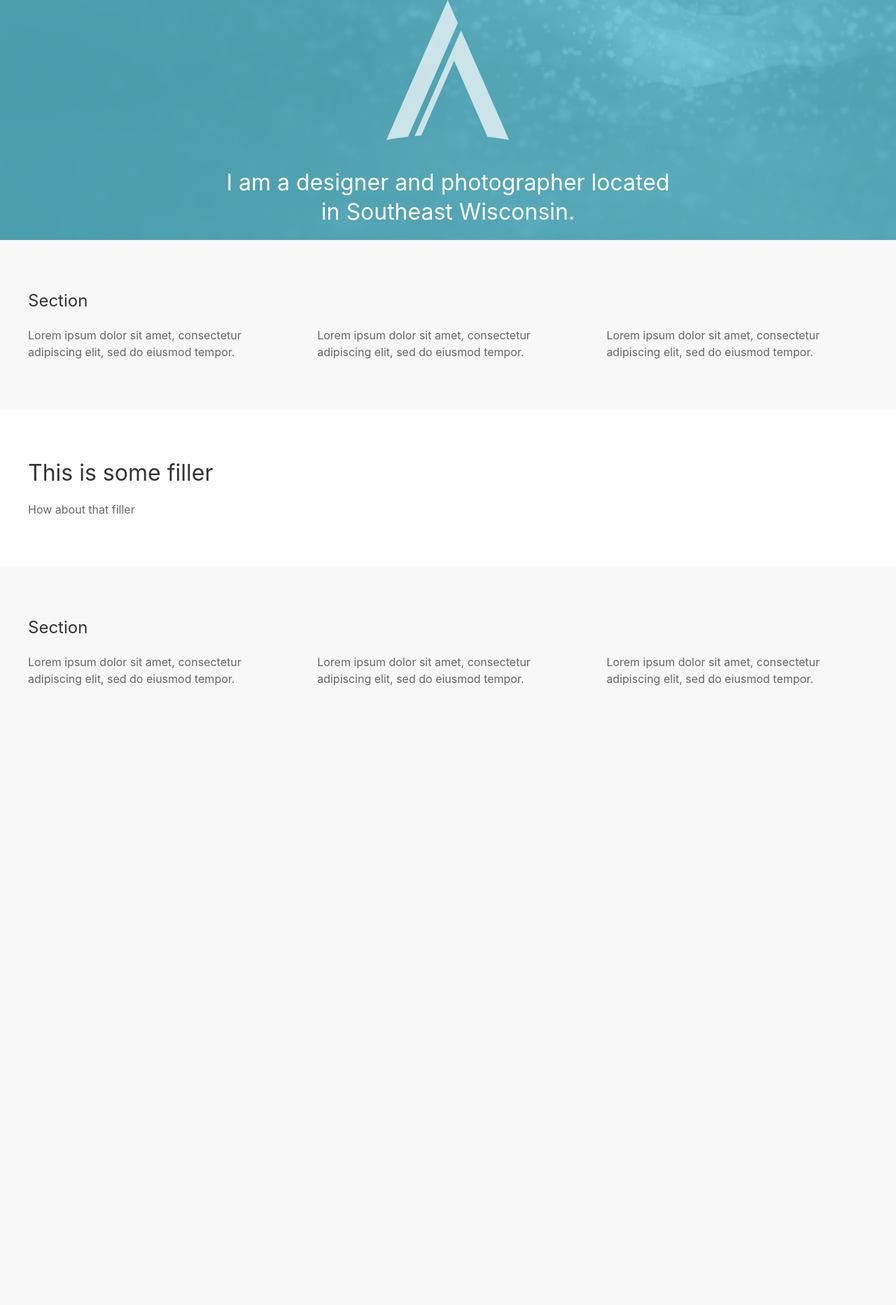
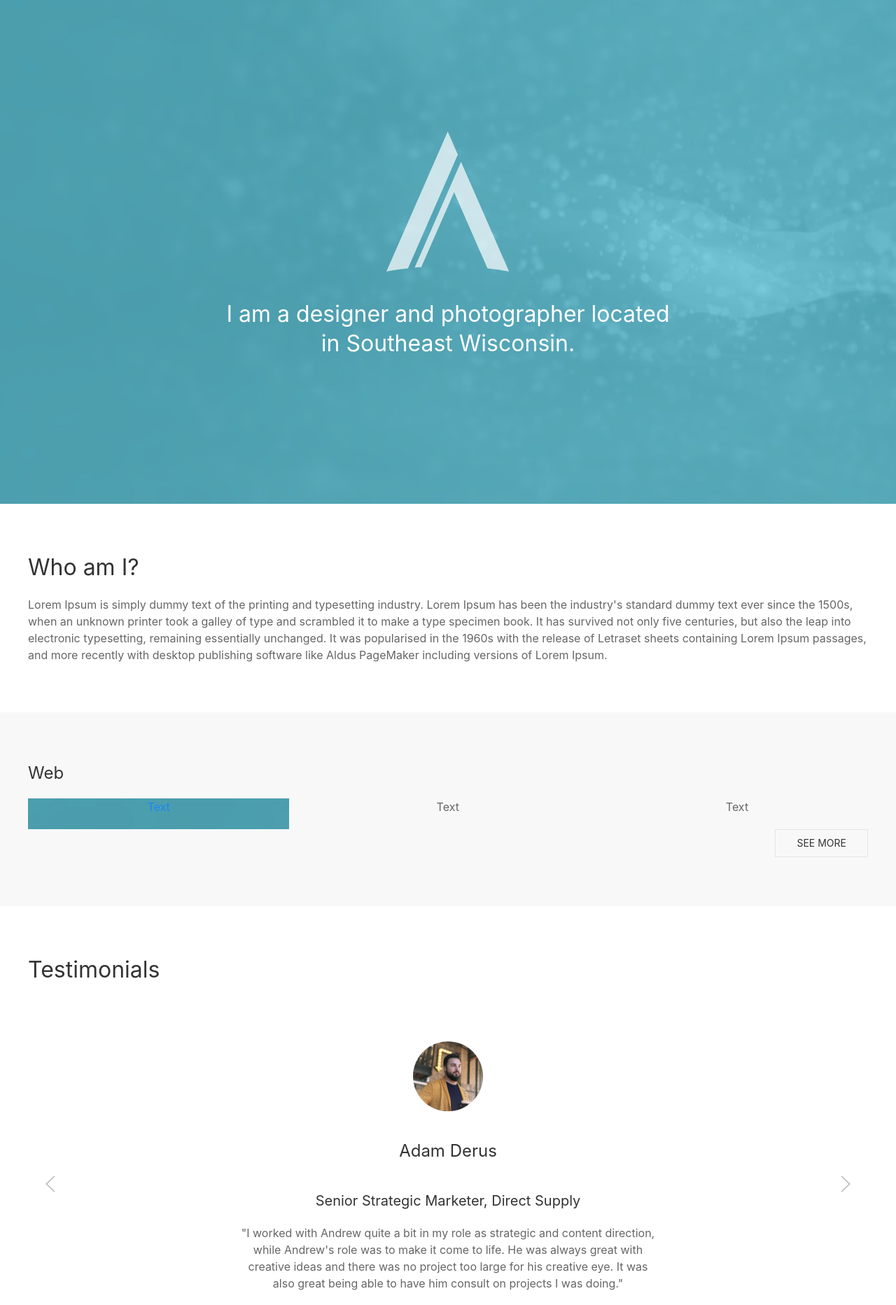
Before and after one commit to vonhaden/portfolio, a PHP site: page /index.html in a window 1280 px wide. Shown: the part 80-1945 px from the top of the page at 70% size. Before the commit the page ends 1060 px from the top, so only its background shows below. Run offline with PHP 8.4, Linux system fonts and the light colour scheme; some libraries are stand-ins or nearby versions.

Commit message:
Homepage HTML skeleton completed

```diff
--- a/css/styles.css
+++ b/css/styles.css
@@ -72,4 +72,11 @@
   background-image: url("../img/cover-bg.jpg");
 }
 
+.testimonials .testimonial-slide {
+  padding: 0 80px;
+}
+.testimonials .testimonial-slide .testimonial-slide-content {
+  width: auto;
+}
+
 /*# sourceMappingURL=styles.css.map */
--- a/index.html
+++ b/index.html
@@ -12,6 +12,9 @@
 
     <!-- Manifest -->
     <link rel="manifest" href="site.webmanifest">
+
+    <!-- Fonts -->
+    <link href="https://fonts.googleapis.com/css2?family=Fira+Sans:wght@300;400;500&family=Roboto:ital,wght@0,300;0,400;0,500;0,700;1,400&display=swap" rel="stylesheet">
 
     <!-- Stylesheets -->
     <link rel="stylesheet" href="https://cdn.jsdelivr.net/npm/uikit@3.3.2/dist/css/uikit.min.css" />
@@ -65,6 +68,7 @@
 
 <!-- BANNER -->
 <div class="banner uk-background-cover uk-light uk-flex"
+     uk-height-viewport="offset-top: true"
      uk-parallax="bgy: 250"
      style="background-image: url('img/cover-bg.jpg');"
 >
@@ -75,54 +79,137 @@
 </div>
 
 
-<!-- Placeholder Section -->
-<div class="uk-section uk-section-muted">
-    <div class="uk-container">
-        <h3>Section</h3>
-        <div class="uk-grid-match uk-child-width-1-3@m" uk-grid>
-            <div>
-                <p>Lorem ipsum dolor sit amet, consectetur adipiscing elit, sed do eiusmod tempor.</p>
-            </div>
-            <div>
-                <p>Lorem ipsum dolor sit amet, consectetur adipiscing elit, sed do eiusmod tempor.</p>
-            </div>
-            <div>
-                <p>Lorem ipsum dolor sit amet, consectetur adipiscing elit, sed do eiusmod tempor.</p>
-            </div>
-        </div>
-    </div>
-</div>
-
+<!-- Who am I -->
 <div class="uk-section">
     <div class="uk-container">
-        <h2>This is some filler</h2>
-        <p>How about that filler</p>
-    </div>
-</div>
-
-<div class="uk-section uk-section-muted">
-    <div class="uk-container">
-        <h3>Section</h3>
-        <div class="uk-grid-match uk-child-width-1-3@m" uk-grid>
-            <div>
-                <p>Lorem ipsum dolor sit amet, consectetur adipiscing elit, sed do eiusmod tempor.</p>
-            </div>
-            <div>
-                <p>Lorem ipsum dolor sit amet, consectetur adipiscing elit, sed do eiusmod tempor.</p>
-            </div>
-            <div>
-                <p>Lorem ipsum dolor sit amet, consectetur adipiscing elit, sed do eiusmod tempor.</p>
-            </div>
-        </div>
+        <h2>Who am I?</h2>
+        <p>Lorem Ipsum is simply dummy text of the printing and typesetting industry. Lorem Ipsum has been the industry's standard dummy text ever since the 1500s, when an unknown printer took a galley of type and scrambled it to make a type specimen book. It has survived not only five centuries, but also the leap into electronic typesetting, remaining essentially unchanged. It was popularised in the 1960s with the release of Letraset sheets containing Lorem Ipsum passages, and more recently with desktop publishing software like Aldus PageMaker including versions of Lorem Ipsum.</p>
     </div>
 </div>
 
 
+<!-- Web -->
+<div class="web-details uk-section uk-section-muted">
+    <div class="uk-container">
+        <h3>Web</h3>
+        <div class="links uk-grid-match uk-child-width-1-3@m uk-text-center" uk-grid>
+            <div class="column">
+                <a href="#">
+                    <div>
+                        <p>Text</p>
+                    </div>
+                </a>
+            </div>
+
+            <div class="column">
+                <div>
+                    <p>Text</p>
+                </div>
+            </div>
+
+            <div class="column">
+                <div>
+                    <p>Text</p>
+                </div>
+            </div>
+
+        </div>
+        <button class="uk-button uk-button-default uk-align-right">See More</button>
+    </div>
+</div>
+
+
+<!-- Testimonials -->
+<div class="testimonials uk-section">
+    <div class="uk-container">
+        <h2>Testimonials</h2>
+        <div class="uk-position-relative uk-visible-toggle"
+             tabindex="-1"
+             uk-slideshow="min-height: 300; max-height: 500">
+
+            <ul class="uk-slideshow-items">
+
+                <li class="testimonial-slide">
+                    <div class="testimonial-slide-content uk-position-center">
+                        <img class="uk-align-center uk-border-circle" data-src="img/adam.jpg" width="100" height="100" alt="" uk-img>
+                        <h3 class="uk-text-center">Adam Derus</h3>
+                        <h4 class="uk-text-center">Senior Strategic Marketer, Direct Supply</h4>
+                        <p class="uk-text-center">"I worked with Andrew quite a bit in my role as strategic and content direction, while Andrew's role was to make it come to life. He was always great with creative ideas and there was no project too large for his creative eye. It was also great being able to have him consult on projects I was doing."</p>
+                    </div>
+                </li>
+                <li class="testimonial-slide">
+                    <div class="testimonial-slide-content uk-position-center">
+                        <img class="uk-align-center uk-border-circle" data-src="img/adam.jpg" width="100" height="100" alt="" uk-img>
+                        <h3 class="uk-text-center">Adam Derus</h3>
+                        <h4 class="uk-text-center">Senior Strategic Marketer, Direct Supply</h4>
+                        <p class="uk-text-center">"I worked with Andrew quite a bit in my role as strategic and content direction, while Andrew's role was to make it come to life. He was always great with creative ideas and there was no project too large for his creative eye. It was also great being able to have him consult on projects I was doing."</p>
+                    </div>
+                </li>
+                <li class="testimonial-slide">
+                    <div class="testimonial-slide-content uk-position-center">
+                        <img class="uk-align-center uk-border-circle" data-src="img/adam.jpg" width="100" height="100" alt="" uk-img>
+                        <h3 class="uk-text-center">Adam Derus</h3>
+                        <h4 class="uk-text-center">Senior Strategic Marketer, Direct Supply</h4>
+                        <p class="uk-text-center">"I worked with Andrew quite a bit in my role as strategic and content direction, while Andrew's role was to make it come to life. He was always great with creative ideas and there was no project too large for his creative eye. It was also great being able to have him consult on projects I was doing."</p>
+                    </div>
+                </li>
+
+
+            </ul>
+
+            <a class="uk-position-center-left uk-position-small" href="#" uk-slidenav-previous uk-slideshow-item="previous"></a>
+            <a class="uk-position-center-right uk-position-small" href="#" uk-slidenav-next uk-slideshow-item="next"></a>
+
+            <ul class="uk-slideshow-nav uk-dotnav uk-flex-center uk-margin"></ul>
+        </div>
+
+
+    </div>
+</div>
+
+
+<!-- Connect -->
+<div class="uk-section">
+    <div class="uk-container uk-align-center">
+        <h2>Interested in Connecting?</h2>
+        <a href="#" class="uk-button uk-button-default">Send Email</a>
+    </div>
+</div>
+
 
 <!---------------------- FOOTER ---------------------->
-<footer>
+<footer class="uk-section">
+    <div class="uk-container">
+        <div>
+            <div>
 
+            </div>
+            <div class="uk-dark">
+                <h5>Andrew Von Haden</h5>
+                <p>andrewvonhaden@gmail.com</p>
+            </div>
+        </div>
+        <div class="social-links">
+            <a href="#">
+                <i class="fab fa-github"></i>
+            </a>
+            <a href="#">
+                <i class="fab fa-linkedin"></i>
+            </a>
+            <a href="#">
+                <i class="fab fa-instagram"></i>
+            </a>
+        </div>
+    </div>
 </footer>
+
+<!---------------------- COPYRIGHT ---------------------->
+<div class="uk-section">
+    <div class="uk-container">
+        <p>Handcrafted by Andrew Von Haden © twentytwenty</p>
+        <p>Made with uikit</p>
+    </div>
+</div>
 
 
 <!---------------------- SCRIPTS ---------------------->
--- a/sass/_colors.scss
+++ b/sass/_colors.scss
@@ -18,5 +18,6 @@ $grey-black: #222222;
 $grey-dark: #4c4c4c;
 $grey-medium: #7f7f7f;
 $grey-light: #d9d9d9;
+$grey-white: #F8F8F8;
 
 $grey-hover: #969696;
--- a/sass/_index.scss
+++ b/sass/_index.scss
@@ -1,6 +1,22 @@
 /*----------------------------------------------*\
 ------------------- Index ------------------------
 \*----------------------------------------------*/
-.banner {
-    height: 70vh;
+
+.web-details {
+    .links {
+        div {
+            a {
+                background-image: url("../img/cover-bg.jpg");
+            }
+        }
+    }
 }
+
+.testimonials {
+    .testimonial-slide {
+        padding: 0 80px;
+        .testimonial-slide-content {
+            width: auto;
+        }
+    }
+}
```
Also changed, not shown: img/adam.jpg (added), 1 other file.
